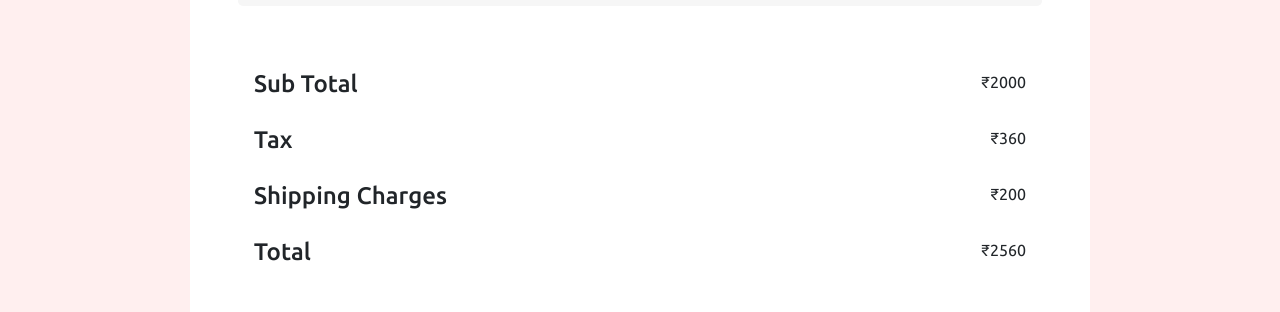
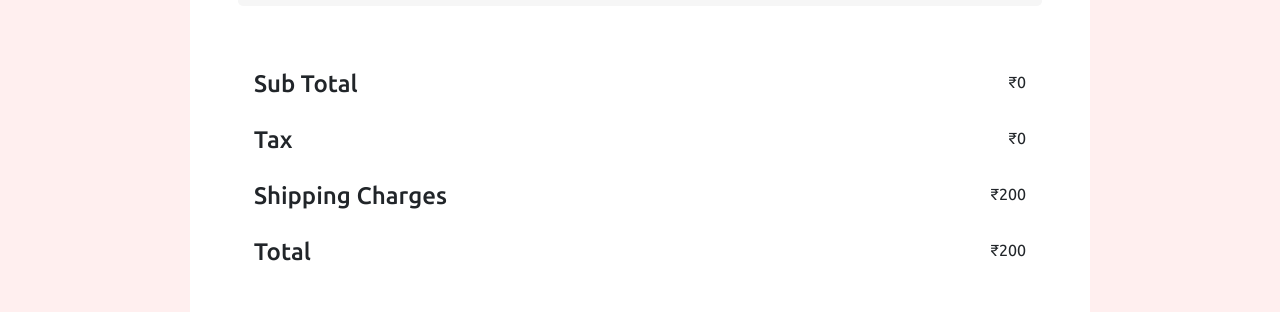
Before and after one commit to b0mbic/BurgerShop, a React (Vite) app: page /cartpage in a window 1280 px wide. Shown: the part 382-694 px from the top of the page. Built offline with nearby package versions, Linux system fonts and the light colour scheme.

Commit message:
make CartPage more dynamic

```diff
--- a/src/pages/CartPage/index.jsx
+++ b/src/pages/CartPage/index.jsx
@@ -7,19 +7,6 @@ import { Link } from 'react-router-dom';
 import burger1 from './../../../public/assets/burger1.png';
 import burger2 from './../../../public/assets/burger2.png';
 import burger3 from './../../../public/assets/burger3.png';
-
-// const CartItem = ({ value, title, img, increment, decrement, price }) => (
-//   <div className="cartItem">
-//     <div>
-//       <img src={img} alt="Item" />
-//       <h4>{title}</h4>
-//       <h4> ₹{price}</h4>
-//       <button onClick={decrement}>-</button>
-//       <input type="number" readOnly value={value} />
-//       <button onClick={increment}>+</button>
-//     </div>
-//   </div>
-// );
 
 const CartItem = ({ value, title, img, increment, decrement, price }) => (
   <div className="cartItem">
@@ -46,25 +33,36 @@ export const CartPage = () => {
   const [valueBurger2, setValueBurger2] = useState(0);
   const [valueBurger3, setValueBurger3] = useState(0);
 
-  const increment = (item) => {
-    if (item === 1) {
-      setValueBurger1(valueBurger1 + 1);
-    } else if (item === 2) {
-      setValueBurger2(valueBurger2 + 2);
-    } else if (item === 3) {
-      setValueBurger3(valueBurger3 + 3);
-    }
-  };
+  const increment = (setter) => () => setter((prevValue) => prevValue + 1);
 
-  const decrement = (item) => {
-    if (item === 1 && valueBurger1 - 1 >= 0) {
-      setValueBurger1(valueBurger1 - 1);
-    } else if (item === 2 && valueBurger2 - 2 >= 0) {
-      setValueBurger2(valueBurger2 - 2);
-    } else if (item === 3) {
-      valueBurger3 - 3 >= 0 && setValueBurger3(valueBurger3 - 3);
-    }
-  };
+  const decrement = (setter) => () =>
+    setter((prevValue) => Math.max(prevValue - 1, 0));
+
+  const subTotal =
+    valueBurger1 * 200 + valueBurger2 * 500 + valueBurger3 * 1800;
+  const tax = subTotal * 0.18;
+  const shippingCharges = 200;
+  const total = subTotal + tax + shippingCharges;
+
+  // const increment = (item) => {
+  //   if (item === 1) {
+  //     setValueBurger1(valueBurger1 + 1);
+  //   } else if (item === 2) {
+  //     setValueBurger2(valueBurger2 + 2);
+  //   } else if (item === 3) {
+  //     setValueBurger3(valueBurger3 + 3);
+  //   }
+  // };
+
+  // const decrement = (item) => {
+  //   if (item === 1 && valueBurger1 - 1 >= 0) {
+  //     setValueBurger1(valueBurger1 - 1);
+  //   } else if (item === 2 && valueBurger2 - 2 >= 0) {
+  //     setValueBurger2(valueBurger2 - 2);
+  //   } else if (item === 3) {
+  //     valueBurger3 - 3 >= 0 && setValueBurger3(valueBurger3 - 3);
+  //   }
+  // };
 
   return (
     <section className="cart">
@@ -73,46 +71,45 @@ export const CartPage = () => {
           title={'Cheese Burger'}
           img={burger1}
           value={valueBurger1}
-          increment={() => increment(1)}
-          decrement={() => decrement(1)}
+          increment={increment(setValueBurger1)}
+          decrement={decrement(setValueBurger1)}
           price={200}
+        />
 
-          // Add the function for decrementing the order by 1
-        />
         <CartItem
           title={'Veg Cheese Burger'}
           img={burger2}
           value={valueBurger2}
-          increment={() => increment(2)}
-          decrement={() => decrement(2)}
+          increment={increment(setValueBurger2)}
+          decrement={decrement(setValueBurger2)}
           price={500}
-          // Add the function for decrementing the order by 2
         />
 
         <CartItem
           title={'Cheeseburger with French Fries'}
           img={burger3}
           value={valueBurger3}
-          increment={() => increment(3)}
-          decrement={() => decrement(3)}
+          increment={increment(setValueBurger3)}
+          decrement={decrement(setValueBurger3)}
           price={1800}
         />
+
         <article>
           <div>
             <h4>Sub Total</h4>
-            <p>₹{2000}</p>
+            <p>₹{subTotal}</p>
           </div>
           <div>
             <h4>Tax</h4>
-            <p>₹{2000 * 0.18}</p>
+            <p>₹{tax}</p>
           </div>
           <div>
             <h4>Shipping Charges</h4>
-            <p>₹{200}</p>
+            <p>₹{shippingCharges}</p>
           </div>{' '}
           <div>
             <h4>Total</h4>
-            <p>₹{2000 + 2000 * 0.18 + 200}</p>
+            <p>₹{total}</p>
           </div>
           <Link to="/shipping">Checkout</Link>
         </article>
```
